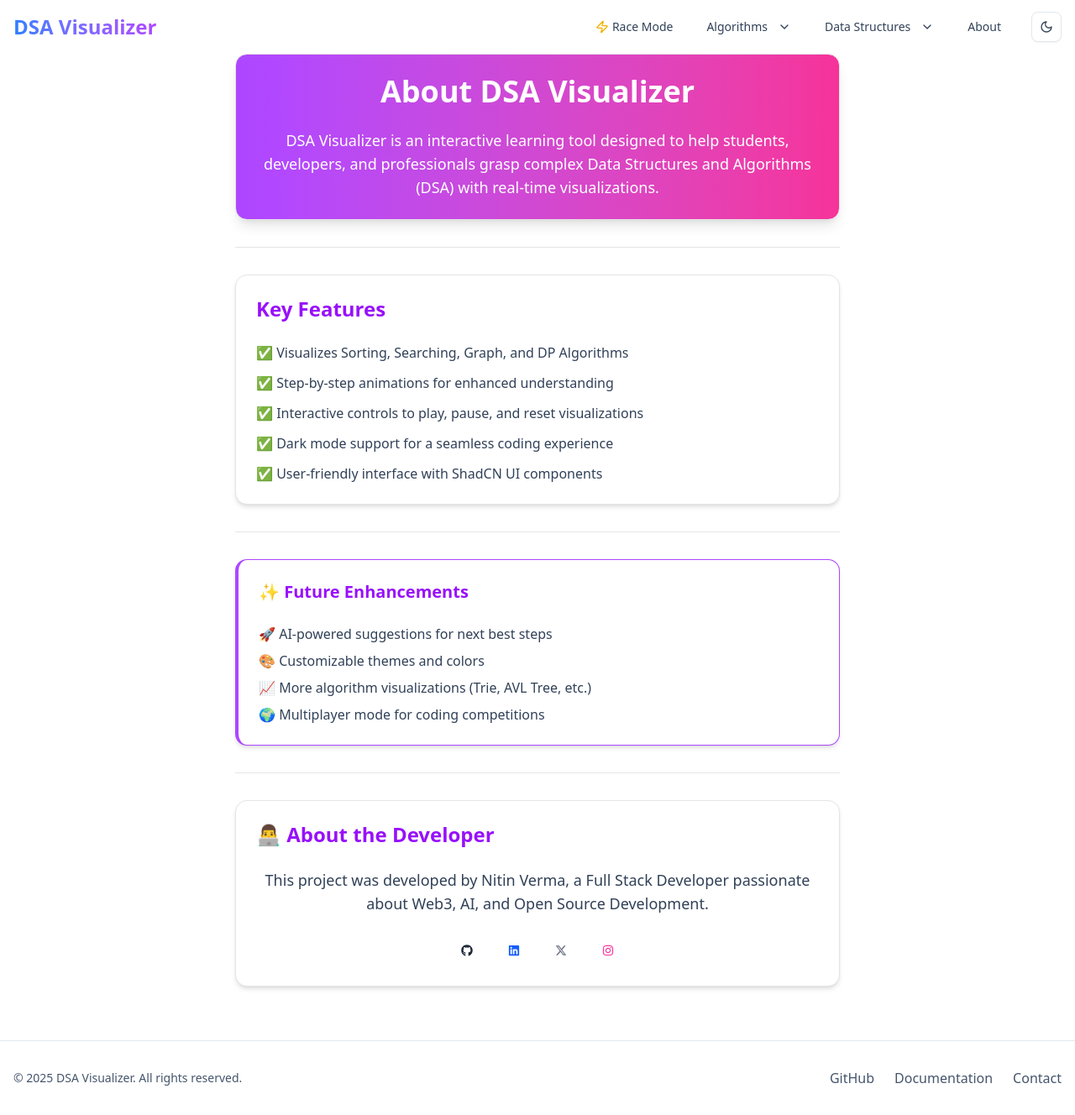
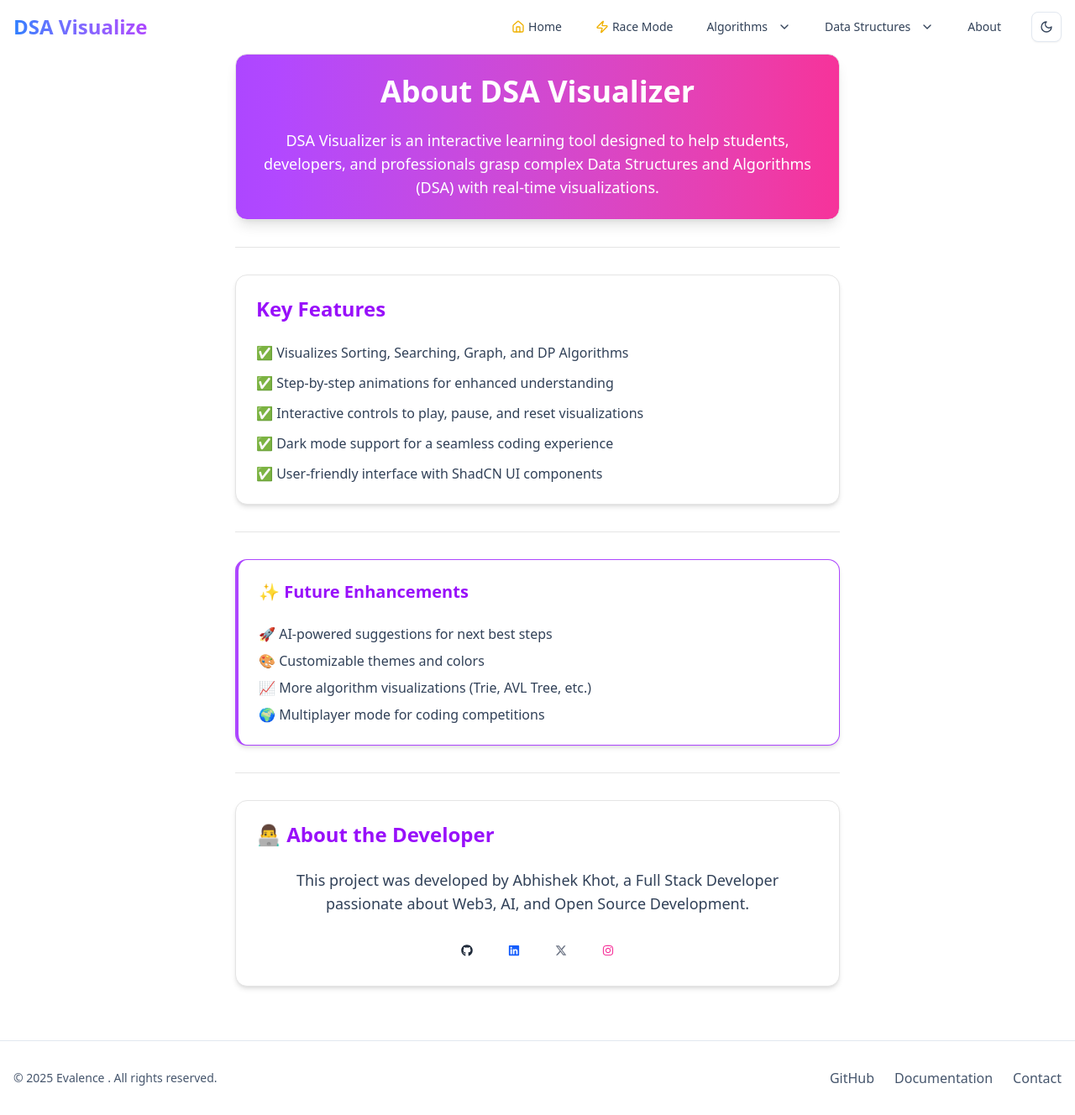
Before and after one commit to Abhishek-Khot-Tech/Data-Structure-visualizer, a React (Vite) app: page /about in a window 1280 px wide. Shown: the whole page at 84% size. Built offline with nearby package versions, Linux system fonts and the light colour scheme.

Commit message:
added the project details

```diff
--- a/index.html
+++ b/index.html
@@ -2,11 +2,12 @@
 <html lang="en">
   <head>
     <meta charset="UTF-8" />
-    <link rel="icon" href=
-"https://cdn-icons-png.flaticon.com/512/9118/9118467.png" />
+    <link rel="icon" href="https://cdn-icons-png.flaticon.com/512/9118/9118467.png" />
 
     <meta name="viewport" content="width=device-width, initial-scale=1.0" />
-    <title>DSA Visualizer</title>
+    <meta name="author" content="Abhishek Khot" />
+    <meta name="version" content="1.0.0" />
+    <title>Evalence</title>
   </head>
   <body>
     <div id="root"></div>
--- a/src/Footer.tsx
+++ b/src/Footer.tsx
@@ -27,12 +27,12 @@ export default function Footer() {
           <div className="flex flex-col md:flex-row justify-between items-center">
             <div className="mb-4 md:mb-0">
               <p className="text-slate-600 dark:text-slate-400 text-sm">
-                © {new Date().getFullYear()} DSA Visualizer. All rights reserved.
+                © {new Date().getFullYear()} Evalence . All rights reserved.
               </p>
             </div>
 
             <div className="flex space-x-6">
-              <a href="https://github.com/Nitinverma9784" className="text-slate-600 dark:text-slate-400 hover:text-purple-600 dark:hover:text-purple-400">
+              <a href="https://github.com/Abhishek-Khot" className="text-slate-600 dark:text-slate-400 hover:text-purple-600 dark:hover:text-purple-400">
                 GitHub
               </a>
               <a onClick={(event) => showComingSoonToast(event)} className="cursor-pointer text-slate-600 dark:text-slate-400 hover:text-purple-600 dark:hover:text-purple-400">
@@ -50,28 +50,28 @@ export default function Footer() {
                   <DialogHeader>
                     <DialogTitle className="text-lg font-semibold">👋 Contact Me</DialogTitle>
                     <DialogDescription className="text-sm text-gray-500">
-                      I'm <strong>Nitin Verma</strong>, the developer of this DSA Visualizer. Connect with me:
+                      I'm <strong>Abhishek Khot</strong>, the developer of this DSA Visualizer. Connect with me:
                     </DialogDescription>
                   </DialogHeader>
 
                   <div className="flex flex-col space-y-4 mt-3">
-                    <a href="mailto:nitinverma9784@gmail.com" className="flex items-center space-x-2 hover:text-purple-600 transition">
+                    <a href="mailto:khotabhishek15@gmail.com" className="flex items-center space-x-2 hover:text-purple-600 transition">
                       <Mail className="h-5 w-5" />
-                      <span>Email: nitinverma9784@gmail.com</span>
+                      <span>Email: khotabhishek15@gmail.com</span>
                     </a>
-                    <a href="https://github.com/Nitinverma9784" className="flex items-center space-x-2 hover:text-purple-600 transition">
+                    <a href="https://github.com/Abhishek-Khot" className="flex items-center space-x-2 hover:text-purple-600 transition">
                       <Github className="h-5 w-5" />
                       <span>GitHub</span>
                     </a>
-                    <a href="https://www.linkedin.com/in/nitin-verma-558ba5276/" className="flex items-center space-x-2 hover:text-purple-600 transition">
+                    <a href="https://www.linkedin.com/in/abhishek-r-khot-b42025260/" className="flex items-center space-x-2 hover:text-purple-600 transition">
                       <Linkedin className="h-5 w-5" />
                       <span>LinkedIn</span>
                     </a>
-                    <a href="https://x.com/ImKakashi106" className="flex items-center space-x-2 hover:text-purple-600 transition">
+                    <a href="https://x.com/Khot_Abhishek_3" className="flex items-center space-x-2 hover:text-purple-600 transition">
                       <Twitter className="h-5 w-5" />
                       <span>Twitter</span>
                     </a>
-                    <a href="https://www.instagram.com/nitinverma9401/" className="flex items-center space-x-2 hover:text-purple-600 transition">
+                    <a href="https://www.instagram.com/abhishek_khot_3/" className="flex items-center space-x-2 hover:text-purple-600 transition">
                       <Instagram className="h-5 w-5" />
                       <span>Instagram</span>
                     </a>
--- a/src/Navbar.tsx
+++ b/src/Navbar.tsx
@@ -1,8 +1,30 @@
 import { Link, useLocation } from "react-router";
 import { useEffect, useState } from "react";
 import { Button } from "@/components/ui/button";
-import { DropdownMenu, DropdownMenuContent, DropdownMenuItem, DropdownMenuTrigger } from "@/components/ui/dropdown-menu";
-import { Menu, X, ChevronDown, Zap, BarChart3, Search, Network, GitBranch, Info, Sun, Moon, Box, Layers, Database, ListTree } from "lucide-react";
+import {
+  DropdownMenu,
+  DropdownMenuContent,
+  DropdownMenuItem,
+  DropdownMenuTrigger,
+} from "@/components/ui/dropdown-menu";
+import {
+  Menu,
+  X,
+  ChevronDown,
+  Zap,
+  Home,
+  BarChart3,
+  Search,
+  Network,
+  GitBranch,
+  Info,
+  Sun,
+  Moon,
+  Box,
+  Layers,
+  Database,
+  ListTree,
+} from "lucide-react";
 import { Toaster, toast } from "sonner";
 import { ThemeProvider } from "./context/theme";
 
@@ -15,8 +37,7 @@ let location = useLocation();
   };
   useEffect(() => {
     setIsOpen(false);
-
-  },[location])
+  }, [location]);
 
   const showComingSoonToast = () => {
     toast.success("Coming Soon!", {
@@ -46,7 +67,13 @@ let location = useLocation();
 
   return (
     <>
-      <ThemeProvider value={{ themeMode: theme, darkTheme: () => setTheme("dark"), lightTheme: () => setTheme("light") }}>
+      <ThemeProvider
+        value={{
+          themeMode: theme,
+          darkTheme: () => setTheme("dark"),
+          lightTheme: () => setTheme("light"),
+        }}
+      >
         <Toaster position="top-center" richColors closeButton />
 
         <nav className="fixed top-0 left-0 right-0 z-50 bg-white dark:bg-black">
@@ -54,16 +81,24 @@ let location = useLocation();
             <div className="flex items-center justify-between h-16">
               <div className="flex items-center">
                 <Link to="/" className="flex items-center">
-                <span className="text-2xl font-bold bg-clip-text text-transparent
+                  <span
+                    className="text-2xl font-bold bg-clip-text text-transparent
   bg-gradient-to-r from-blue-500 to-purple-500
-  dark:bg-none dark:text-white">
-  DSA Visualizer
+  dark:bg-none dark:text-white"
+                  >
+                    DSA Visualize
                   </span>
-
                 </Link>
               </div>
 
               <div className="hidden md:flex items-center space-x-4">
+                <Link
+                  to="/"
+                  className="text-slate-700 dark:text-white hover:text-purple-600 dark:hover:text-purple-400 px-3 py-2 rounded-md text-sm font-medium flex items-center"
+                >
+                  <Home className="h-4 w-4 mr-1 text-yellow-500" />
+                  Home
+                </Link>
                 <Link
                   to="/race"
                   className="text-slate-700 dark:text-white hover:text-purple-600 dark:hover:text-purple-400 px-3 py-2 rounded-md text-sm font-medium flex items-center"
@@ -74,20 +109,29 @@ let location = useLocation();
 
                 <DropdownMenu>
                   <DropdownMenuTrigger asChild>
-                    <Button variant="ghost" className="text-slate-700 dark:text-white flex items-center">
+                    <Button
+                      variant="ghost"
+                      className="text-slate-700 dark:text-white flex items-center"
+                    >
                       Algorithms
                       <ChevronDown className="h-4 w-4 ml-1" />
                     </Button>
                   </DropdownMenuTrigger>
                   <DropdownMenuContent className="bg-white dark:bg-slate-900 border border-slate-200 dark:border-slate-700 rounded-lg shadow-md">
                     <DropdownMenuItem>
-                      <Link to="/algorithms/sorting" className="flex items-center w-full">
+                      <Link
+                        to="/algorithms/sorting"
+                        className="flex items-center w-full"
+                      >
                         <BarChart3 className="h-4 w-4 mr-2 text-purple-500" />
                         Sorting
                       </Link>
                     </DropdownMenuItem>
                     <DropdownMenuItem>
-                      <Link to="/algorithms/searching" className="flex items-center w-full">
+                      <Link
+                        to="/algorithms/searching"
+                        className="flex items-center w-full"
+                      >
                         <Search className="h-4 w-4 mr-2 text-blue-500" />
                         Searching
                       </Link>
@@ -107,7 +151,6 @@ let location = useLocation();
                   </DropdownMenuContent>
                 </DropdownMenu>
 
-
                 <DropdownMenu>
                   <DropdownMenuTrigger asChild>
                     <Button
@@ -120,25 +163,37 @@ let location = useLocation();
                   </DropdownMenuTrigger>
                   <DropdownMenuContent className="bg-white dark:bg-slate-900 border-slate-200 dark:border-slate-700">
                     <DropdownMenuItem className="text-slate-700 dark:text-white hover:bg-slate-100 dark:hover:bg-slate-800 focus:bg-slate-100 dark:focus:bg-slate-800 cursor-pointer">
-                  <Link to="/data-structures/arrays" className="flex items-center w-full">
+                      <Link
+                        to="/data-structures/arrays"
+                        className="flex items-center w-full"
+                      >
                         <Box className="h-4 w-4 mr-2 text-purple-500" />
                         Arrays
                       </Link>
                     </DropdownMenuItem>
                     <DropdownMenuItem className="text-slate-700 dark:text-white hover:bg-slate-100 dark:hover:bg-slate-800 focus:bg-slate-100 dark:focus:bg-slate-800 cursor-pointer">
-                  <Link to="/data-structures/stacks" className="flex items-center w-full">
+                      <Link
+                        to="/data-structures/stacks"
+                        className="flex items-center w-full"
+                      >
                         <Layers className="h-4 w-4 mr-2 text-blue-500" />
                         Stacks
                       </Link>
                     </DropdownMenuItem>
                     <DropdownMenuItem className="text-slate-700 dark:text-white hover:bg-slate-100 dark:hover:bg-slate-800 focus:bg-slate-100 dark:focus:bg-slate-800 cursor-pointer">
-                  <Link to="/data-structures/queues" className="flex items-center w-full">
+                      <Link
+                        to="/data-structures/queues"
+                        className="flex items-center w-full"
+                      >
                         <Database className="h-4 w-4 mr-2 text-green-500" />
                         Queues
                       </Link>
                     </DropdownMenuItem>
                     <DropdownMenuItem className="text-slate-700 dark:text-white hover:bg-slate-100 dark:hover:bg-slate-800 focus:bg-slate-100 dark:focus:bg-slate-800 cursor-pointer">
-                  <Link to="/data-structures/linked-lists" className="flex items-center w-full">
+                      <Link
+                        to="/data-structures/linked-lists"
+                        className="flex items-center w-full"
+                      >
                         <ListTree className="h-4 w-4 mr-2 text-yellow-500" />
                         Linked Lists
                       </Link>
@@ -159,7 +214,11 @@ let location = useLocation();
                   onClick={toggleTheme}
                   className="ml-2 border-slate-200 dark:border-slate-700 text-slate-700 dark:text-white hover:bg-slate-100 dark:hover:bg-slate-800"
                 >
-                  {theme === "dark" ? <Sun className="h-[1.2rem] w-[1.2rem]" /> : <Moon className="h-[1.2rem] w-[1.2rem]" />}
+                  {theme === "dark" ? (
+                    <Sun className="h-[1.2rem] w-[1.2rem]" />
+                  ) : (
+                    <Moon className="h-[1.2rem] w-[1.2rem]" />
+                  )}
                   <span className="sr-only">Toggle theme</span>
                 </Button>
               </div>
@@ -171,14 +230,22 @@ let location = useLocation();
                   onClick={toggleTheme}
                   className="border-slate-200 mr-2 dark:border-slate-700 text-slate-700 dark:text-white hover:bg-slate-100 dark:hover:bg-slate-800"
                 >
-                  {theme === "dark" ? <Sun className="h-[1.2rem] w-[1.2rem]" /> : <Moon className="h-[1.2rem] w-[1.2rem]" />}
+                  {theme === "dark" ? (
+                    <Sun className="h-[1.2rem] w-[1.2rem]" />
+                  ) : (
+                    <Moon className="h-[1.2rem] w-[1.2rem]" />
+                  )}
                   <span className="sr-only">Toggle theme</span>
                 </Button>
                 <button
                   onClick={toggleMenu}
                   className="text-slate-700 dark:text-white hover:text-purple-600 dark:hover:text-purple-400 focus:outline-none"
                 >
-                  {isOpen ? <X className="h-6 w-6" /> : <Menu className="h-6 w-6" />}
+                  {isOpen ? (
+                    <X className="h-6 w-6" />
+                  ) : (
+                    <Menu className="h-6 w-6" />
+                  )}
                 </button>
               </div>
             </div>
@@ -292,8 +359,6 @@ let location = useLocation();
               </div>
             </div>
           )}
-
-
         </nav>
       </ThemeProvider>
     </>
--- a/src/pages/About.tsx
+++ b/src/pages/About.tsx
@@ -73,28 +73,28 @@ const About = ()=> {
         </CardHeader>
         <CardContent className="text-center">
           <p className="text-lg text-slate-700 dark:text-slate-300">
-            This project was developed by Nitin Verma, a Full Stack Developer
+            This project was developed by Abhishek Khot, a Full Stack Developer
             passionate about Web3, AI, and Open Source Development.
           </p>
 
           <div className="mt-6 flex justify-center space-x-4 text-2xl">
             <Button variant="ghost" asChild>
-              <a href="https://github.com/Nitinverma9784" target="_blank">
+              <a href="https://github.com/Abhishek-Khot" target="_blank">
                 <FontAwesomeIcon icon={faGithub} className="text-gray-800 dark:text-white" />
               </a>
             </Button>
             <Button variant="ghost" asChild>
-              <a href="https://www.linkedin.com/in/nitin-verma-558ba5276/" target="_blank">
+              <a href="https://www.linkedin.com/in/abhishek-r-khot-b42025260/" target="_blank">
                 <FontAwesomeIcon icon={faLinkedin} className="text-blue-600" />
               </a>
             </Button>
             <Button variant="ghost" asChild>
-              <a href="https://x.com/ImKakashi106" target="_blank">
+              <a href="https://x.com/Khot_Abhishek_3" target="_blank">
                 <FontAwesomeIcon icon={faXTwitter} className="text-gray-500" />
               </a>
             </Button>
             <Button variant="ghost" asChild>
-              <a href="https://www.instagram.com/nitinverma9401/" target="_blank">
+              <a href="https://www.instagram.com/abhishek_khot_3/" target="_blank">
                 <FontAwesomeIcon icon={faInstagram} className="text-pink-500" />
               </a>
             </Button>
```
Lines whose indentation alone changed are shown as unchanged.
